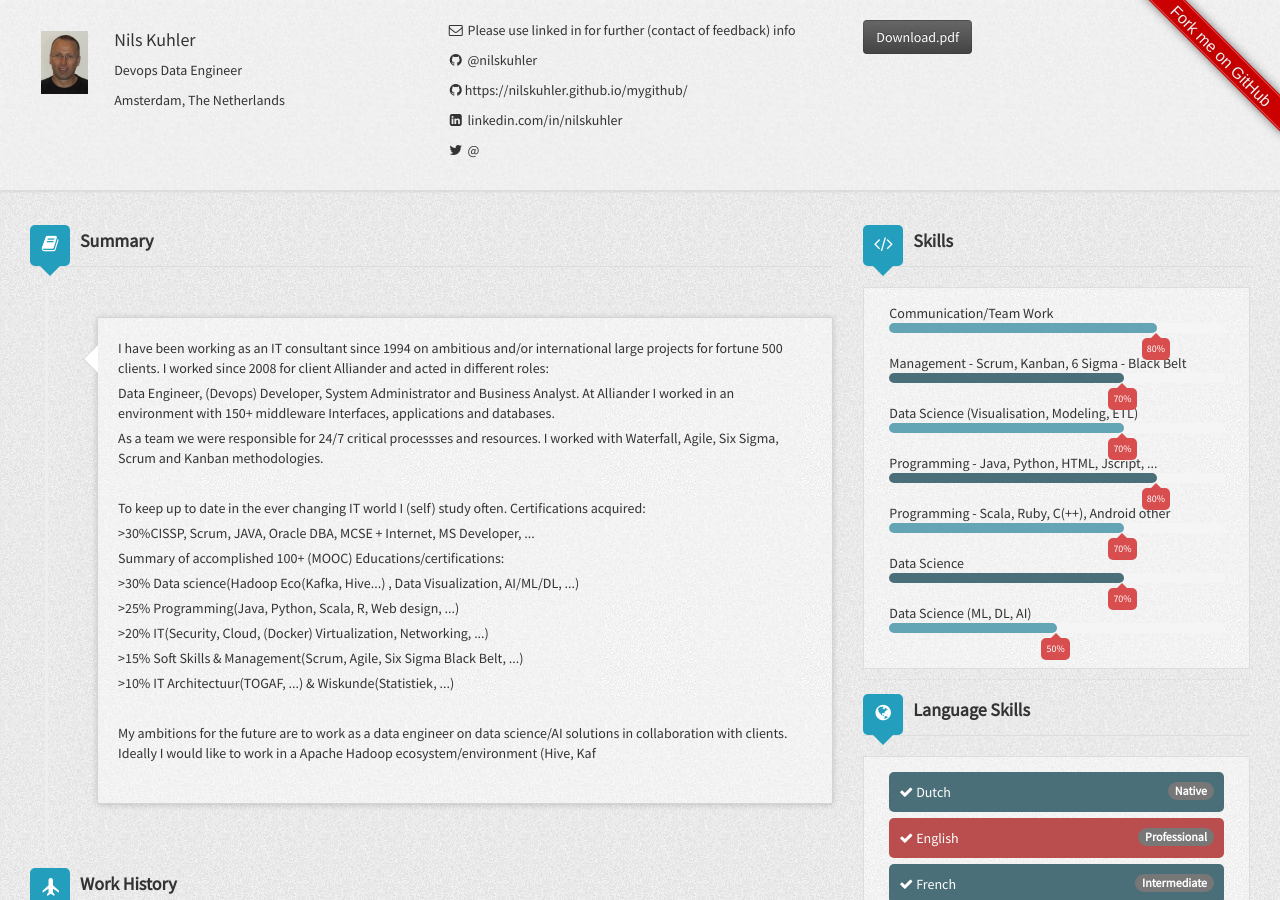
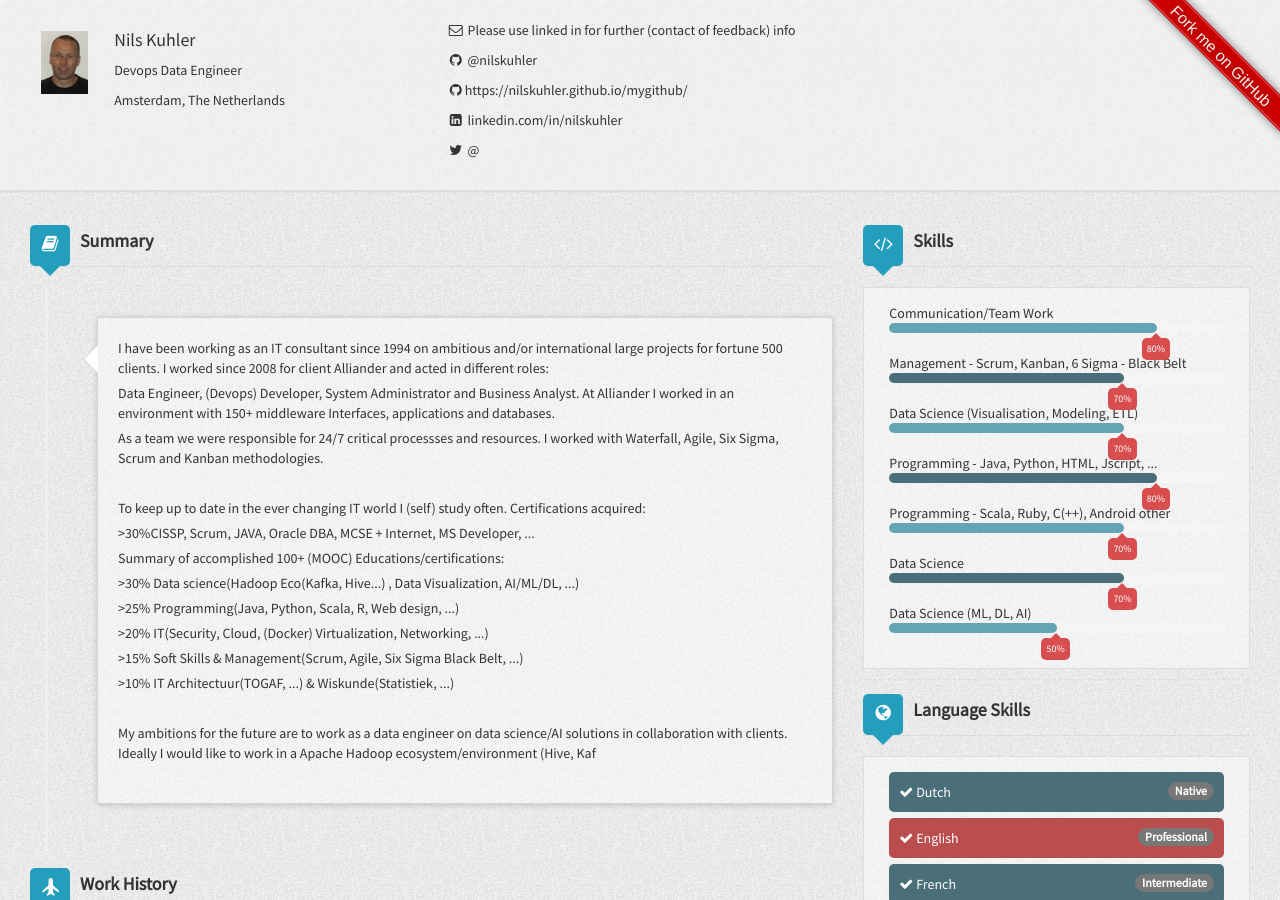
Before and after one commit to NilsKuhler/resumecard, a Jekyll site: the page built from index.html, in a window 1280 px wide and 900 px high. Built offline with Jekyll 4.4.1, drawn with Linux system fonts in a browser that asks for light colours; nearby versions of some CDN libraries.

Commit message:
changed header.html to display header correctly on mobile device

```diff
--- a/_includes/header.html
+++ b/_includes/header.html
@@ -8,15 +8,15 @@
                 <p class="muted">{{ site.author.address }}</p>
                 <div class="clearfix"></div>
             </div>
-            <div class="col-sm-4 visible-md-block visible-lg-block visible-sm-block">
+            <div class="col-sm-4">
                 <p><i class="fa fa-envelope-o fa-fw"></i> {{ site.author.email }} </p>
                 <p><i class="fa fa-github fa-fw"></i><a href="//github.com/{{ site.author.github }}" target="_blank">  @{{ site.author.github }} </a></p>
                 <p><i class="fa fa-github fa-fw"></i><a href="{{ site.author.link }}" target="github web">{{ site.author.link }} </a></p>
                 <p><i class="fa fa-linkedin-square fa-fw"></i> <a href="//linkedin.com/in/{{ site.author.linkedin }}" target="_blank"> linkedin.com/in/{{ site.author.linkedin }} </a></p>
                 <p><i class="fa fa-twitter fa-fw"></i> <a href="//twitter.com/{{ site.author.twitter }}" target="_blank">  @{{ site.author.twitter }} </a></p>
             </div>
-            <div class="col-sm-4 visible-md-block visible-lg-block">
-                <a href="#" class="btn btn-dark"><i class="icon-file icon-white"></i> Download.pdf </a>
+            <div class="col-sm-4">
+                <!-- <a href="#" class="btn btn-dark"><i class="icon-file icon-white"></i> Download.pdf </a> -->
             </div>
         </div>
     </div>
```
